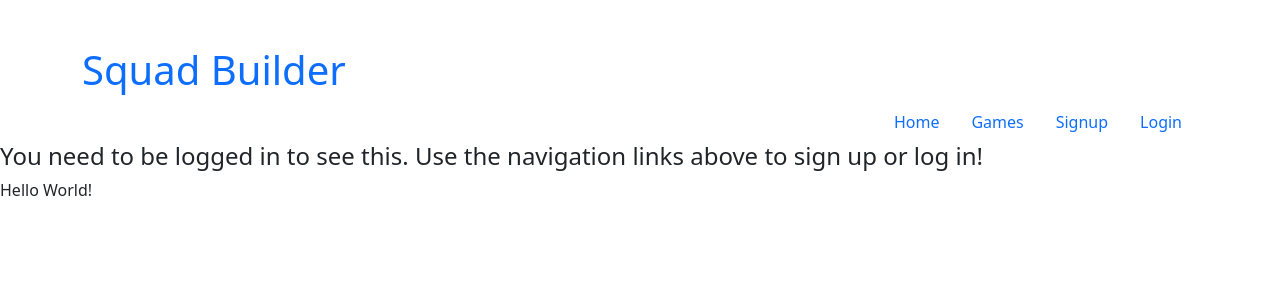
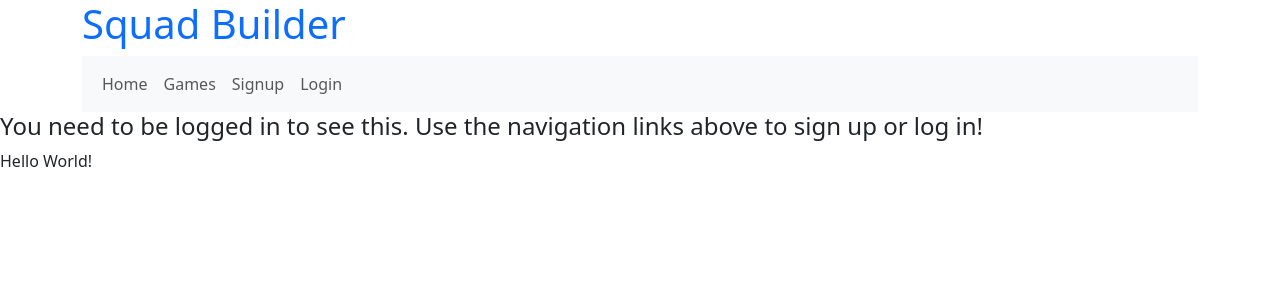
Before and after one commit to ThomasVTran/Squad-Builder, a React (Vite) app in the folder client/: page /Me in a window 1280 px wide. Shown: the top 300 px of the page. Built offline with nearby package versions, Linux system fonts and the light colour scheme; no server answers.

Commit message:
context and add games

```diff
--- a/client/package.json
+++ b/client/package.json
@@ -27,6 +27,7 @@
         "eslint-plugin-react": "^7.32.2",
         "eslint-plugin-react-hooks": "^4.6.0",
         "eslint-plugin-react-refresh": "^0.3.4",
+        "sass": "^1.71.1",
         "vite": "^4.4.5"
     }
 }
--- a/client/src/App.jsx
+++ b/client/src/App.jsx
@@ -8,6 +8,7 @@ import {
 import { Outlet } from "react-router-dom";
 import Header from './components/Header'
 import Footer from './components/Footer'
+import "../node_modules/bootstrap/scss/bootstrap.scss"
 
 const httpLink = createHttpLink({
     uri: '/graphql',
--- a/client/src/components/Navigation/index.jsx
+++ b/client/src/components/Navigation/index.jsx
@@ -1,7 +1,7 @@
 import { Link, useLocation } from 'react-router-dom';
 import Nav from 'react-bootstrap/Nav';
-
-
+import Navbar from 'react-bootstrap/Navbar';
+import Container from 'react-bootstrap/Container'
 import Auth from '../../utils/auth.js'
 
 const Navigation = () => {
@@ -11,6 +11,8 @@ const Navigation = () => {
         Auth.logout();
     };
     return (
+        <Navbar expand="lg" className='bg-body-tertiary'>
+            <Container>
                 <Nav className="justify-content-end" activeKey="/">
                     <Nav.Item>
                         <Link to="/" className={currentPage === '/' ? 'nav-link active' : 'nav-link'} href="/">
@@ -51,6 +53,8 @@ const Navigation = () => {
                         </>
                     )}
                 </Nav>
+            </Container>
+        </Navbar>
     )
 };
 
--- a/client/src/components/SquadForm/index.jsx
+++ b/client/src/components/SquadForm/index.jsx
@@ -117,7 +117,7 @@ const SquadForm = () => {
 
       {Auth.loggedIn() ? (
         <>
-          <form
+          <Form
             className="flex-row justify-center justify-space-between-md align-center"
             onSubmit={handleFormSubmit}
           >
@@ -236,7 +236,7 @@ const SquadForm = () => {
                 {error.message}
               </div>
             )}
-          </form>
+          </Form>
         </>
       ) : (
         <p>
```
Also changed, not shown: 2 other files (tests, documents, lock files or other folders). Lines whose indentation alone changed are shown as unchanged.
